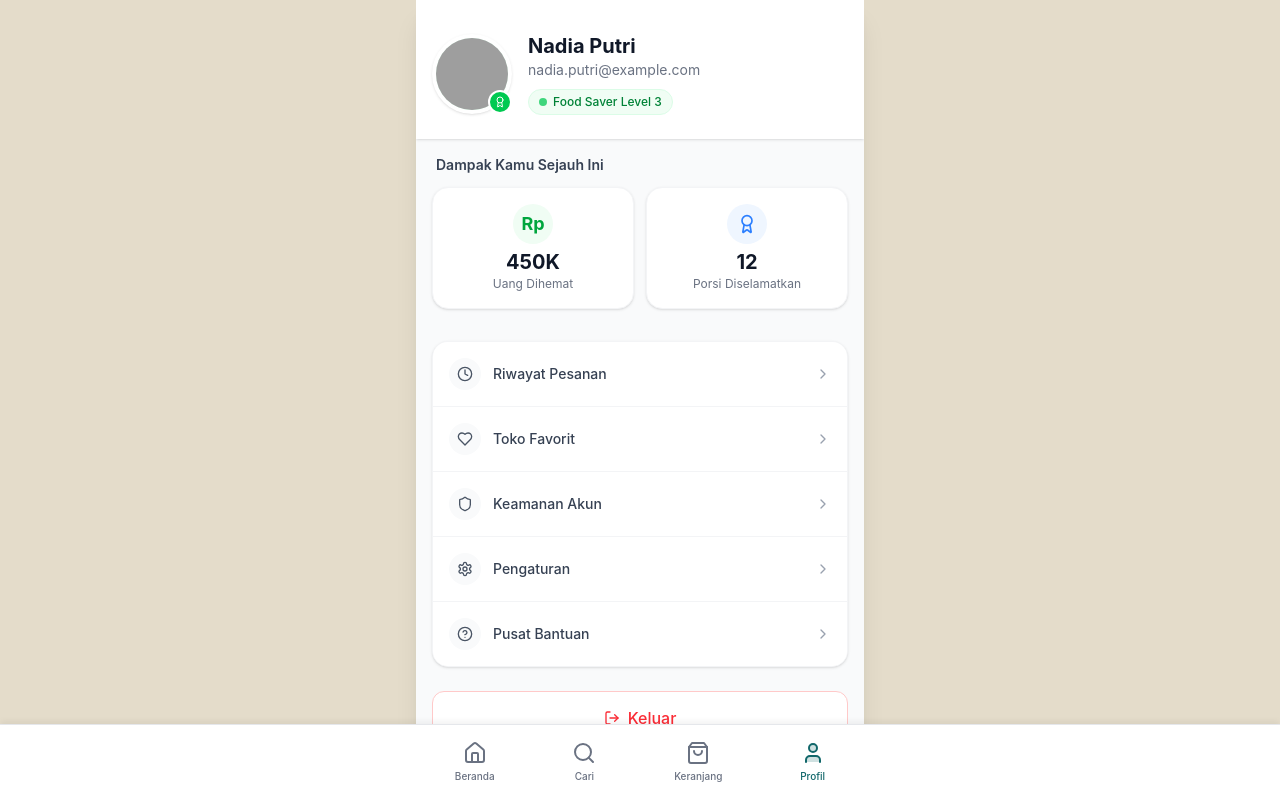
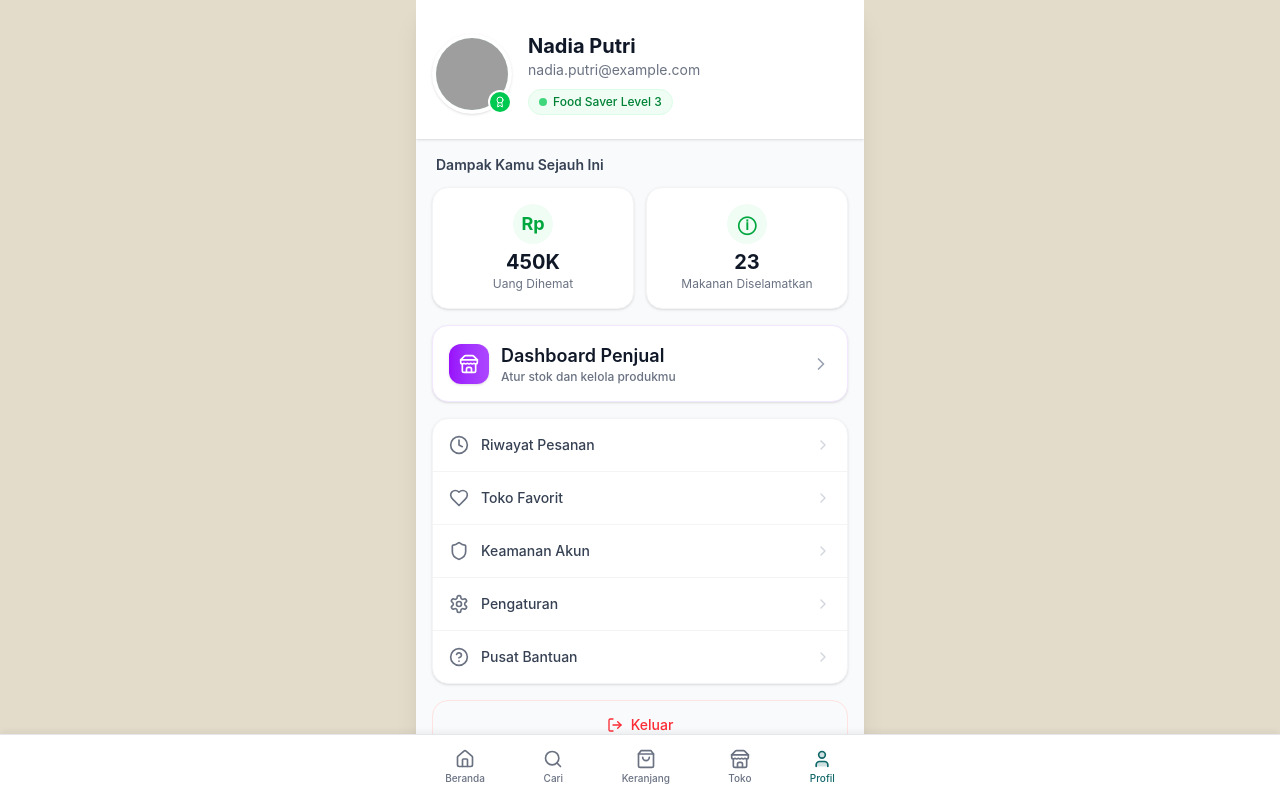
Before and after one commit to kemal-faza/lastbite-prototype, a React (Vite) app: page /profile in a window 1280 px wide. Built offline with nearby package versions, Linux system fonts and the light colour scheme; grey boxes are pictures that could not be loaded.

Commit message:
feat: add seller navigation from BottomNav and Profile page
- Add 'Toko' tab in BottomNav for quick access to seller dashboard
- Add 'Dashboard Penjual' card in Profile page with navigation to /seller

```diff
--- a/src/app/components/BottomNav.tsx
+++ b/src/app/components/BottomNav.tsx
@@ -1,16 +1,17 @@
-import { Home, Search, ShoppingBag, User } from 'lucide-react';
+import { Home, Search, ShoppingBag, User, Store } from 'lucide-react';
 import { NavLink } from 'react-router';
 
 const navItems = [
   { id: 'home', path: '/', label: 'Beranda', icon: Home },
   { id: 'search', path: '/search', label: 'Cari', icon: Search },
   { id: 'cart', path: '/cart', label: 'Keranjang', icon: ShoppingBag },
+  { id: 'seller', path: '/seller', label: 'Toko', icon: Store },
   { id: 'profile', path: '/profile', label: 'Profil', icon: User },
 ];
 
 export function BottomNav() {
   return (
-    <nav className="fixed bottom-0 left-0 right-0 bg-white border-t border-gray-200 px-4 py-2 shadow-[0_-4px_6px_-1px_rgba(0,0,0,0.05)] z-50">
+    <nav className="fixed bottom-0 left-0 right-0 bg-white border-t border-gray-200 px-2 py-2 shadow-[0_-4px_6px_-1px_rgba(0,0,0,0.05)] z-50">
       <div className="flex items-center justify-around max-w-md mx-auto">
         {navItems.map((item) => {
           const Icon = item.icon;
@@ -19,16 +20,17 @@ export function BottomNav() {
             <NavLink
               key={item.id}
               to={item.path}
+              end={item.path === '/'}
               className={({ isActive }) =>
-                `flex flex-col items-center gap-1 px-4 py-2 rounded-xl transition-all ${
+                `flex flex-col items-center gap-0.5 px-2 py-1.5 rounded-xl transition-all min-w-0 ${
                   isActive ? 'text-[var(--primary)]' : 'text-gray-500 hover:text-gray-700 hover:bg-gray-50'
                 }`
               }
             >
               {({ isActive }) => (
                 <>
-                  <Icon className={`w-6 h-6 ${isActive ? 'fill-[var(--primary)]/20' : ''}`} />
-                  <span className="text-[10px] font-medium">{item.label}</span>
+                  <Icon className={`w-5 h-5 ${isActive ? 'fill-[var(--primary)]/20' : ''}`} />
+                  <span className="text-[10px] font-medium truncate">{item.label}</span>
                 </>
               )}
             </NavLink>
--- a/src/app/pages/Profile.tsx
+++ b/src/app/pages/Profile.tsx
@@ -1,4 +1,5 @@
-import { User, Settings, Clock, Heart, Award, ChevronRight, LogOut, Shield, HelpCircle } from 'lucide-react';
+import { User, Settings, Clock, Heart, Award, ChevronRight, LogOut, Shield, HelpCircle, Store } from 'lucide-react';
+import { useNavigate } from 'react-router';
 
 const MENU_ITEMS = [
   { icon: Clock, label: 'Riwayat Pesanan', path: '#' },
@@ -9,6 +10,8 @@ const MENU_ITEMS = [
 ];
 
 export function Profile() {
+  const navigate = useNavigate();
+
   return (
     <div className="flex flex-col min-h-full bg-gray-50 pb-8">
       {/* Profile Header */}
@@ -48,51 +51,59 @@ export function Profile() {
             <span className="text-xl font-bold text-gray-900 leading-none mb-1">450K</span>
             <span className="text-xs text-gray-500">Uang Dihemat</span>
           </div>
-
           <div className="bg-white p-4 rounded-2xl shadow-sm border border-gray-100 flex flex-col items-center text-center">
-            <div className="w-10 h-10 bg-blue-50 rounded-full flex items-center justify-center mb-2">
-              <Award className="w-5 h-5 text-blue-500" />
+            <div className="w-10 h-10 bg-green-50 rounded-full flex items-center justify-center mb-2">
+              <span className="text-green-600 font-bold text-lg">&#9432;</span>
             </div>
-            <span className="text-xl font-bold text-gray-900 leading-none mb-1">12</span>
-            <span className="text-xs text-gray-500">Porsi Diselamatkan</span>
+            <span className="text-xl font-bold text-gray-900 leading-none mb-1">23</span>
+            <span className="text-xs text-gray-500">Makanan Diselamatkan</span>
           </div>
         </div>
       </div>
 
+      {/* Seller Dashboard Switch */}
+      <div className="px-4 mt-2 mb-2">
+        <button
+          onClick={() => navigate('/seller')}
+          className="w-full bg-white rounded-2xl shadow-sm border border-purple-100 p-4 flex items-center gap-3 hover:shadow-md hover:border-purple-200 transition-all"
+        >
+          <div className="w-10 h-10 rounded-xl bg-gradient-to-r from-purple-600 to-purple-500 flex items-center justify-center shadow-sm">
+            <Store className="w-5 h-5 text-white" />
+          </div>
+          <div className="flex-1 text-left">
+            <h3 className="font-semibold text-gray-900">Dashboard Penjual</h3>
+            <p className="text-xs text-gray-500">Atur stok dan kelola produkmu</p>
+          </div>
+          <ChevronRight className="w-5 h-5 text-gray-400" />
+        </button>
+      </div>
+
       {/* Menu List */}
-      <div className="px-4 mt-6">
-        <div className="bg-white rounded-2xl shadow-sm border border-gray-100 overflow-hidden">
+      <div className="px-4 mt-2">
+        <div className="bg-white rounded-2xl shadow-sm border border-gray-100 divide-y divide-gray-100 overflow-hidden">
           {MENU_ITEMS.map((item, index) => {
             const Icon = item.icon;
-            const isLast = index === MENU_ITEMS.length - 1;
-
             return (
               <button
                 key={index}
-                className={`w-full flex items-center justify-between p-4 bg-white hover:bg-gray-50 transition-colors ${
-                  !isLast ? 'border-b border-gray-100' : ''
-                }`}
+                onClick={() => item.path !== '#' && navigate(item.path)}
+                className="w-full flex items-center gap-3 px-4 py-4 hover:bg-gray-50 transition-colors"
               >
-                <div className="flex items-center gap-3">
-                  <div className="w-8 h-8 rounded-full bg-gray-50 flex items-center justify-center">
-                    <Icon className="w-4 h-4 text-gray-600" />
-                  </div>
-                  <span className="text-sm font-medium text-gray-700">{item.label}</span>
-                </div>
-                <ChevronRight className="w-4 h-4 text-gray-400" />
+                <Icon className="w-5 h-5 text-gray-500" />
+                <span className="flex-1 text-sm font-medium text-gray-700 text-left">{item.label}</span>
+                <ChevronRight className="w-4 h-4 text-gray-300" />
               </button>
             );
           })}
         </div>
       </div>
 
-      {/* Logout Button */}
-      <div className="px-4 mt-6 mb-8">
-        <button className="w-full flex items-center justify-center gap-2 py-3.5 bg-white border border-red-200 rounded-xl text-red-500 font-medium hover:bg-red-50 active:scale-[0.98] transition-all">
+      {/* Logout */}
+      <div className="px-4 mt-4">
+        <button className="w-full flex items-center justify-center gap-2 px-4 py-3.5 rounded-2xl border border-red-100 text-red-500 text-sm font-medium hover:bg-red-50 transition-colors">
           <LogOut className="w-4 h-4" />
           Keluar
         </button>
-        <p className="text-center text-xs text-gray-400 mt-4">lastbite v1.0.0</p>
       </div>
     </div>
   );
```
